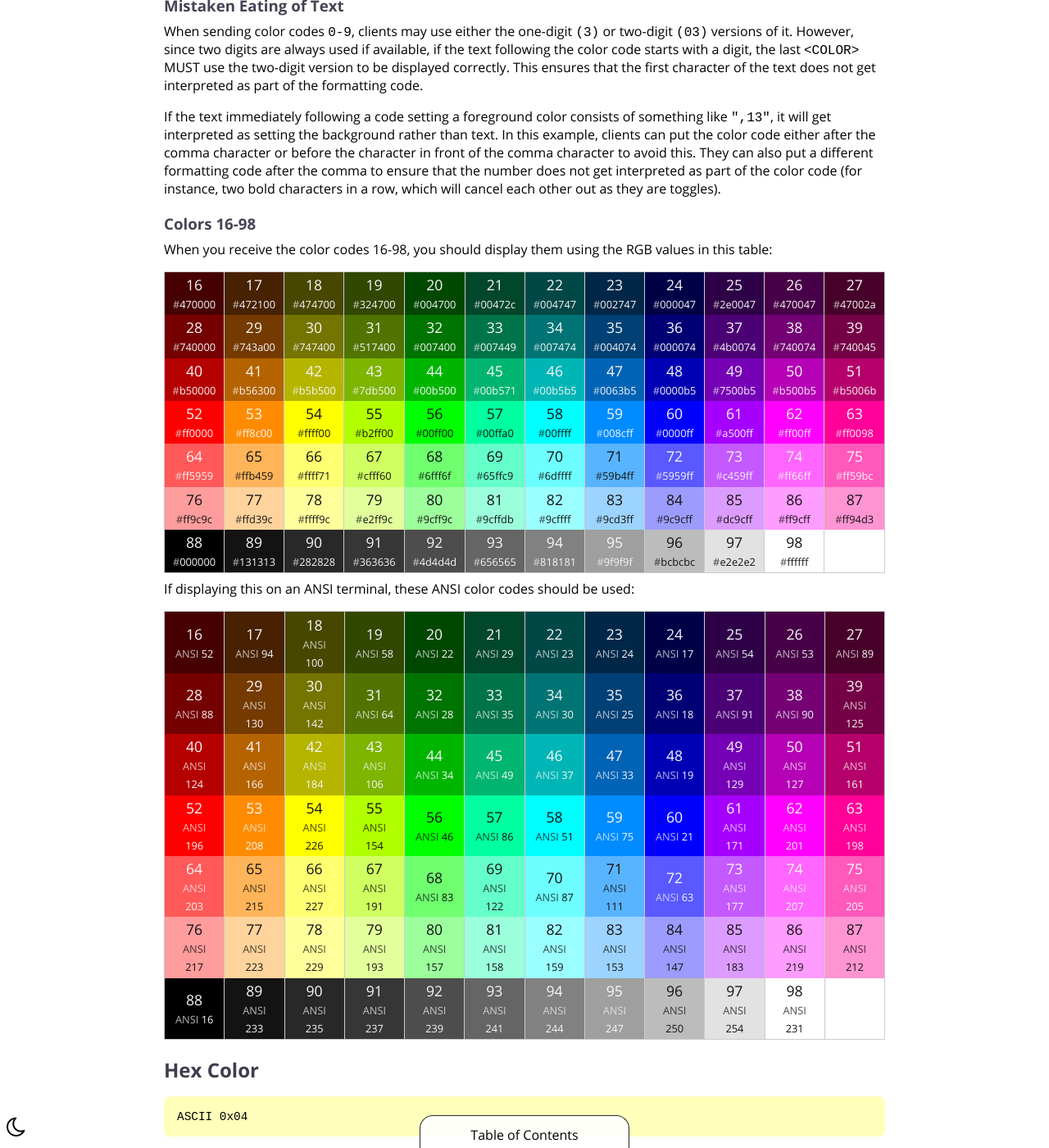
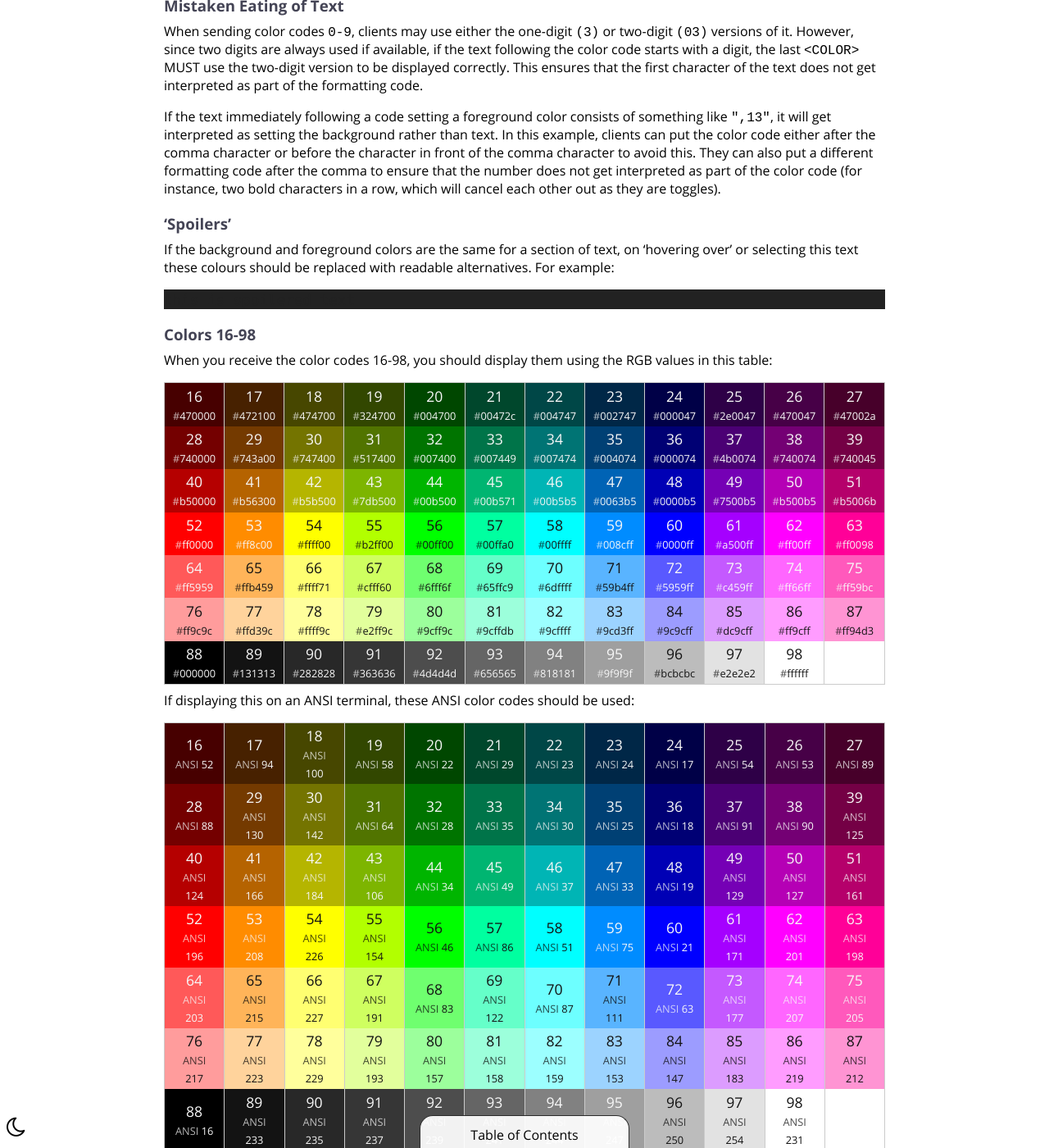
Before and after one commit to ircdocs/modern-irc, a Jekyll site: the page built from formatting.md, in a window 1280 px wide and 1400 px high, scrolled down 5166 px. Shown: the whole window at 82% size. Built offline with Jekyll 4.4.1, drawn with Linux system fonts in a browser that asks for light colours.

Commit message:
formatting: Add spoilered text example

```diff
--- a/formatting.md
+++ b/formatting.md
@@ -205,6 +205,22 @@ In addition, the table below describes the commonly-used colors for codes 16-98.
 When sending color codes `0-9`, clients may use either the one-digit `(3)` or two-digit `(03)` versions of it. However, since two digits are always used if available, if the text following the color code starts with a digit, the last `<COLOR>` MUST use the two-digit version to be displayed correctly. This ensures that the first character of the text does not get interpreted as part of the formatting code.
 
 If the text immediately following a code setting a foreground color consists of something like `",13"`, it will get interpreted as setting the background rather than text. In this example, clients can put the color code either after the comma character or before the character in front of the comma character to avoid this. They can also put a different formatting code after the comma to ensure that the number does not get interpreted as part of the color code (for instance, two bold characters in a row, which will cancel each other out as they are toggles).
+
+
+### 'Spoilers'
+
+If the background and foreground colors are the same for a section of text, on 'hovering over' or selecting this text these colours should be replaced with readable alternatives. For example:
+
+<style>
+    .spoiler {
+        background: #222;
+        color: #222;
+    }
+    .spoiler:hover {
+        color: #f7f7f7;
+    }
+</style>
+<span class="colorcode spoiler"><tt>this is spoilered text</tt></span>
 
 
 ### Colors 16-98
```
